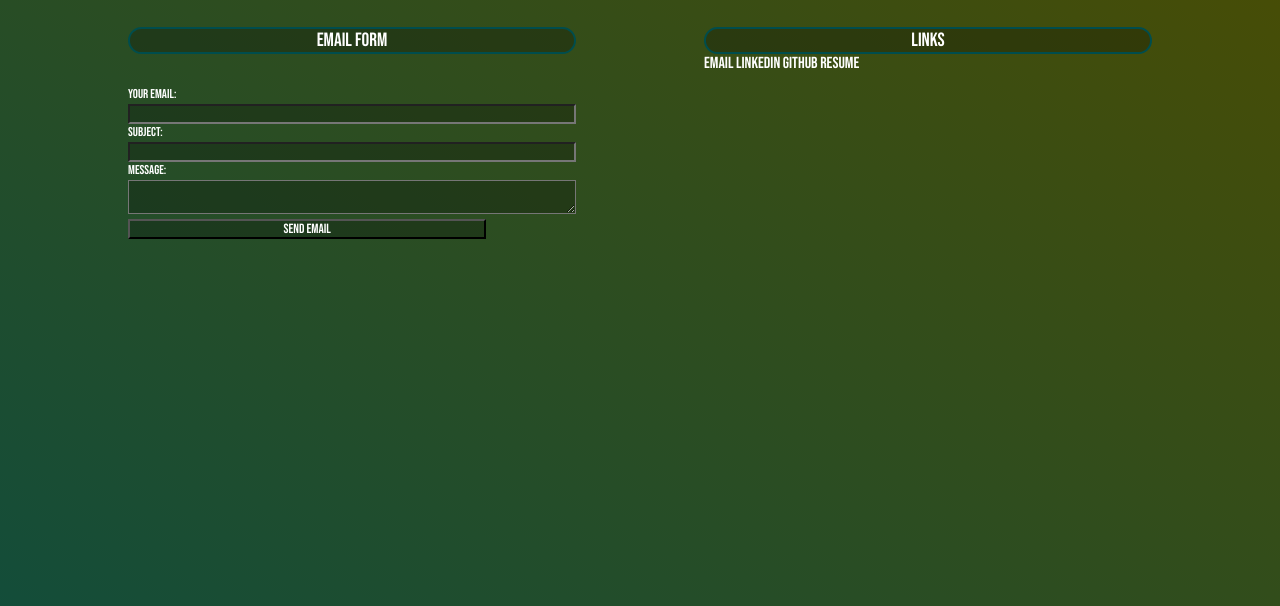
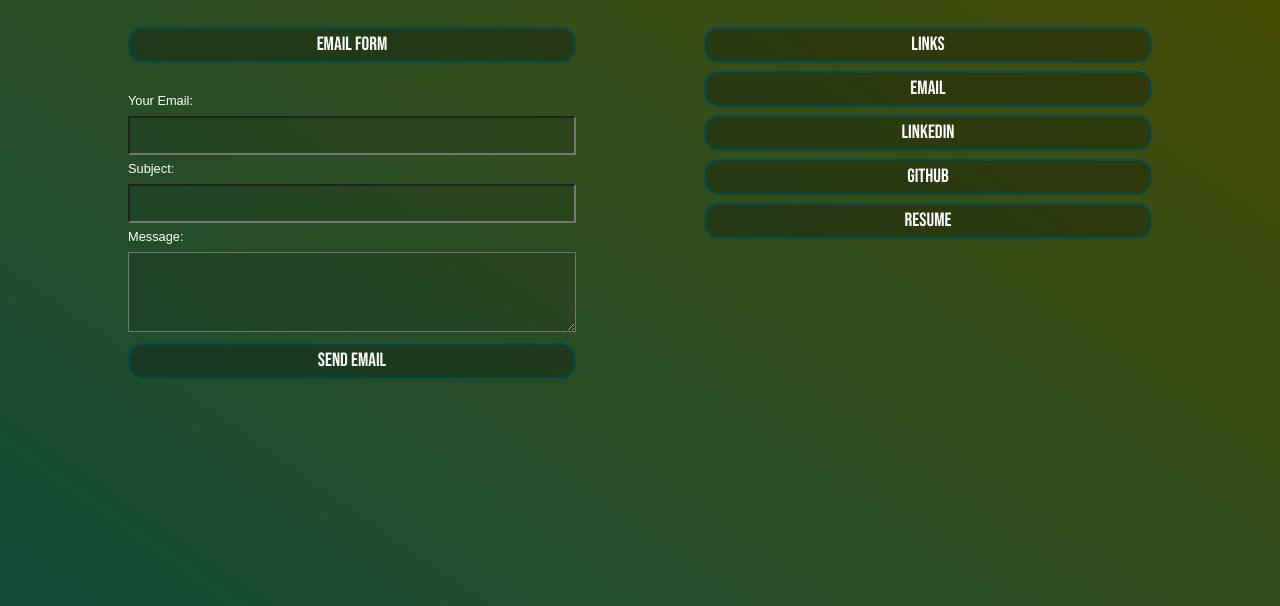
Before and after one commit to Masonlet/Portfolio, a plain HTML site: page Website/contacts.html in a window 1280 px wide. Shown: the part 194-800 px from the top of the page. Drawn offline with Linux system fonts and the light colour scheme.

Commit message:
Fixed and added various sizing, nearing completion

```diff
--- a/Website/css/style.css
+++ b/Website/css/style.css
@@ -9,20 +9,15 @@
     font-family: "Bebas Neue", sans-serif;
 }
 
-.hoverColor:hover {
-    background: rgba(0, 0, 0, 0.25) !important;
+.hoverColor:hover, #outputDiv button:hover {
+    background: rgba(0, 0, 0, 0.5) !important;
     z-index: 1;
     cursor: grab;
 }
 
 @keyframes gradient {
-    0%, 100% {
-        background-position: 0% 50%;
-    }
-
-    50% {
-        background-position: 100% 0%;
-    }
+    0%, 100% { background-position: 0% 50%; }
+    50% { background-position: 100% 0%; }
 }
 
 /* Aside Styling */
@@ -98,20 +93,21 @@ nav {
     column-gap: 10px;
 }
 
-nav a, footer a {
+nav a, footer a, #outputDiv button, #linkButtons a {
+    width: 100%;
     font-size: 1.5vw;
+    line-height: 2.5vw;
     border: 2px solid #004d4d;
-    border-radius: 25px;
+    border-radius: 15px;
     padding: 0 2.5vw;
     background: rgba(0, 0, 0, 0.25);
-    width: 100%;
     text-align: center;
 }
 
-#outputDiv, #grid, #output, #output2, #grid p {
+#outputDiv, #outputDiv p, grid, #output, #output2, #grid p, #outputDiv input, #outputDiv textArea {
     font-size: 1vw;
+    line-height: 1vw;
     font-family: Arial, Helvetica, sans-serif;
-    line-height: 1.4;
 }
 
 #grid a, #grid a img {
@@ -131,14 +127,25 @@ footer {
 /* Contact Page */
 input, textarea, .emailSubmit {
     color: white;
-    background: rgba(0, 0, 0, 0.25);
+    background: rgba(0, 0, 0, 0.1);
     width: 100%;
+    padding: 10px;
 }
 
 textarea {
     text-align: left;
+    height: 10vh;
 }
 
-.emailSubmit {
-    width: 80%;
+.emailInput {
+    margin: 1vh 0;
 }
+
+#linkButtons {
+    display: flex;
+    flex-direction: column;
+}
+
+#linkButtons a {
+    margin-top: 1vh;
+}
```
Lines whose indentation alone changed are shown as unchanged.
